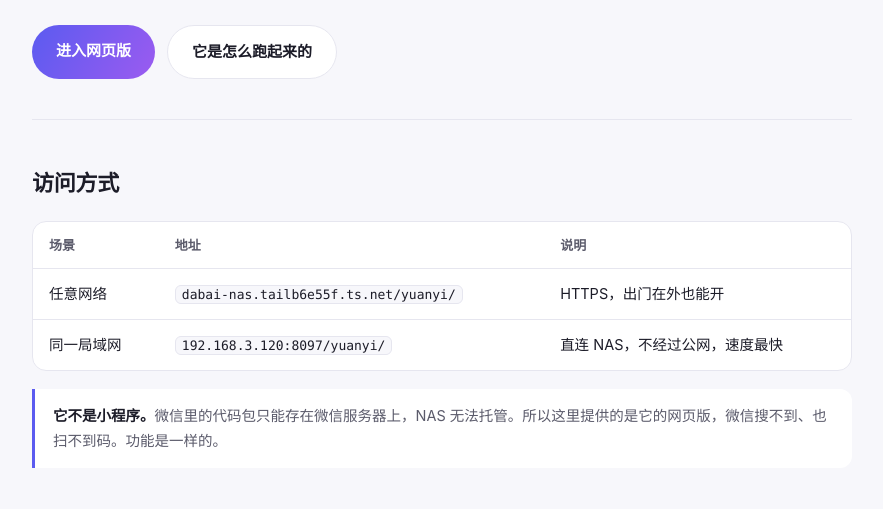
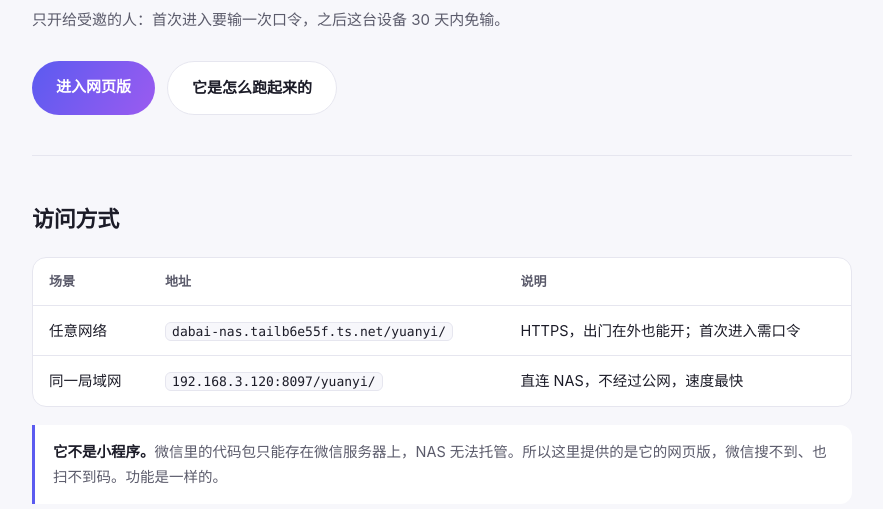
Before and after one commit to DaBai-abc/DaBai-abc.github.io, a plain HTML site: page yuanyi/index.html in a window 1280 px wide. Shown: the part 288-797 px from the top of the page, without its empty margins (198-1081 px from the left). Drawn offline with Linux system fonts and the light colour scheme.

Commit message:
元一岛屿介绍页：标明首次进入需口令
站点已加门外锁，先说清楚，避免点进去看到口令页以为坏了。

```diff
--- a/yuanyi/index.html
+++ b/yuanyi/index.html
@@ -167,6 +167,9 @@
     <p class="lead">
       一个人和内容的小岛。原本是微信小程序，现在后端跑在家里的 NAS 上，浏览器打开就能用：注册、登录、发布、浏览。
     </p>
+    <p class="lead" style="font-size:15px;margin-top:10px">
+      只开给受邀的人：首次进入要输一次口令，之后这台设备 30 天内免输。
+    </p>
     <div class="cta">
       <a class="btn primary" href="https://dabai-nas.tailb6e55f.ts.net/yuanyi/" target="_blank" rel="noopener">进入网页版</a>
       <a class="btn ghost" href="#how">它是怎么跑起来的</a>
@@ -185,7 +188,7 @@
         <tr>
           <td>任意网络</td>
           <td><code>dabai-nas.tailb6e55f.ts.net/yuanyi/</code></td>
-          <td>HTTPS，出门在外也能开</td>
+          <td>HTTPS，出门在外也能开；首次进入需口令</td>
         </tr>
         <tr>
           <td>同一局域网</td>
```
